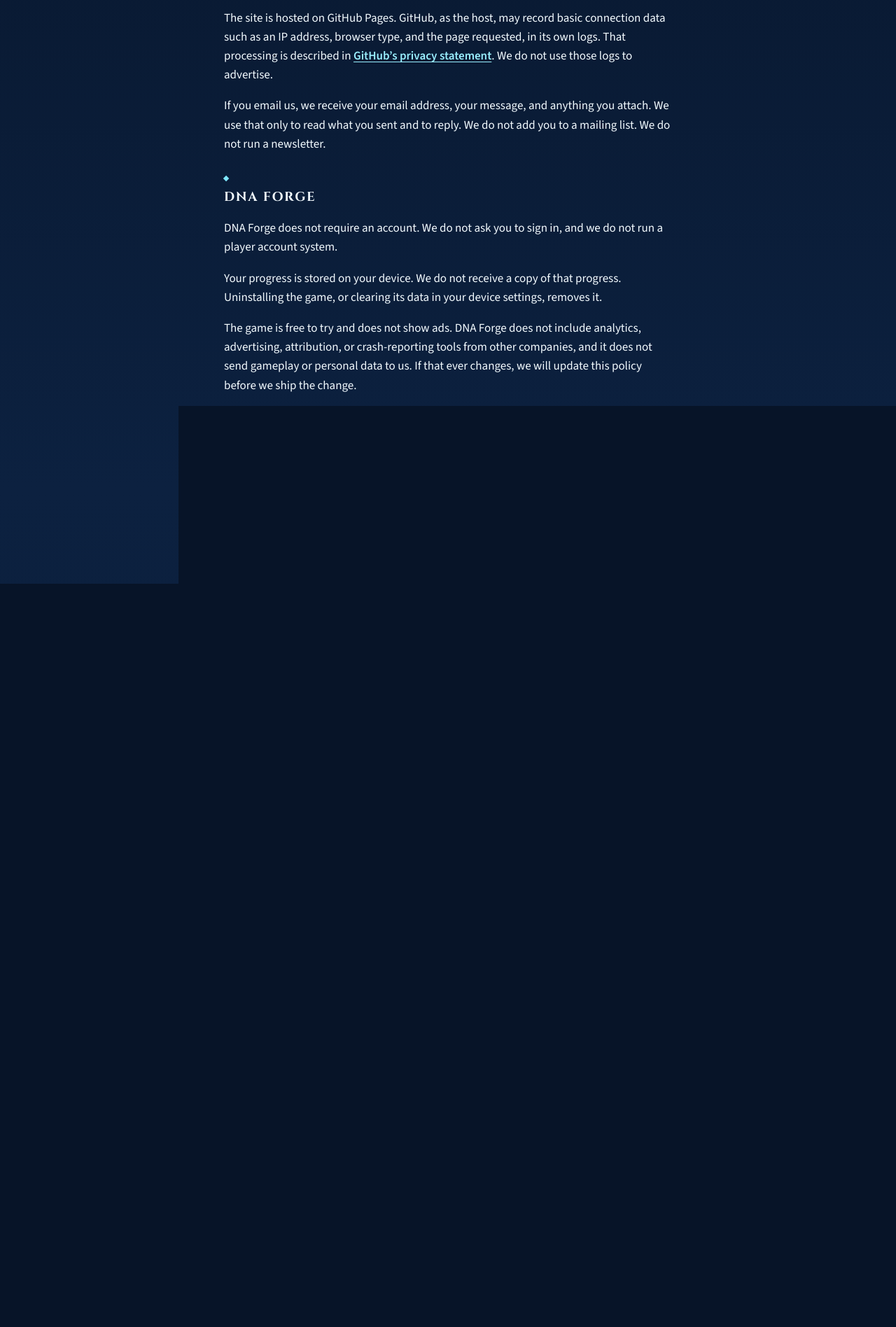
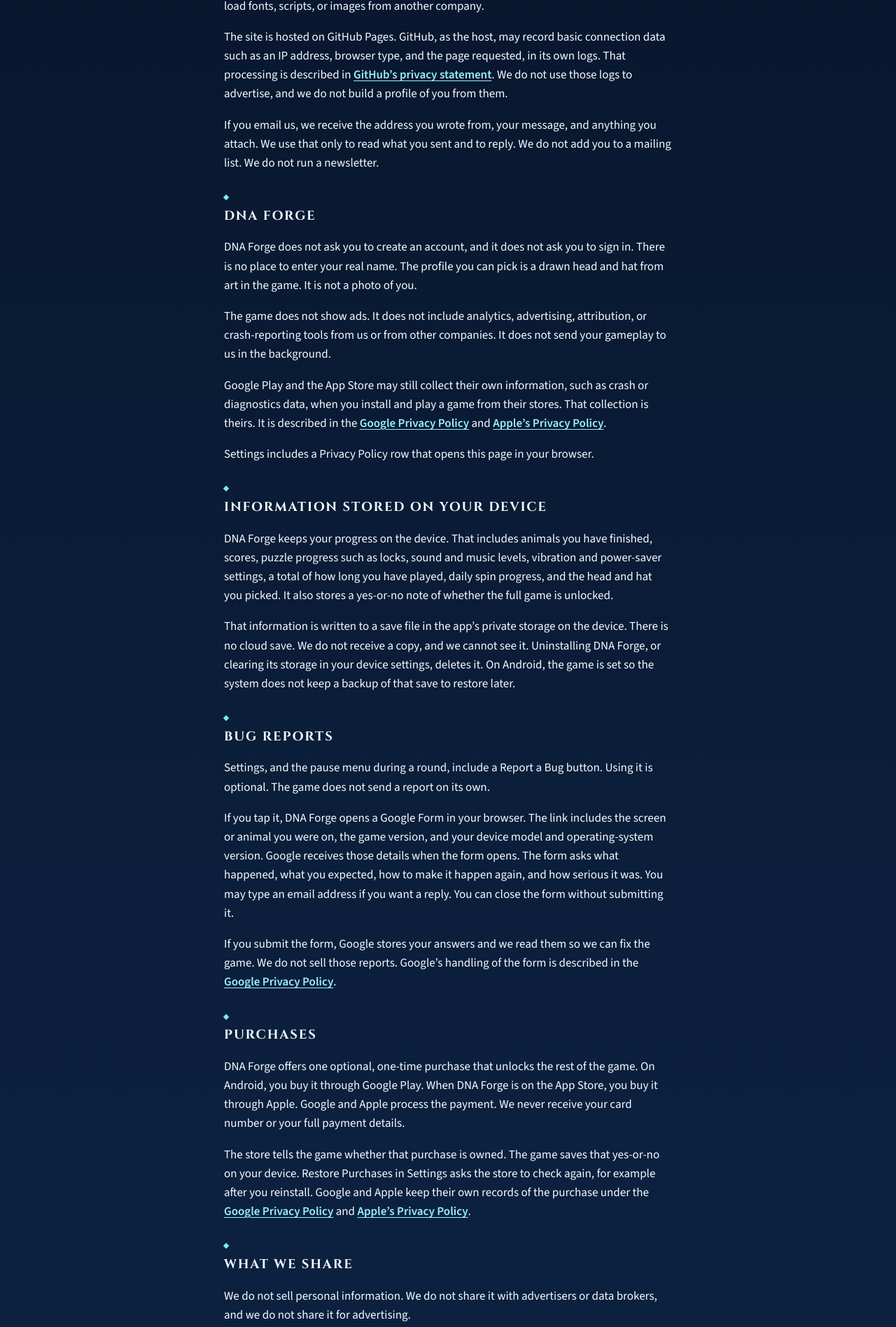
Before and after one commit to Qubz2700/valorwright-site, a plain HTML site: page privacy/index.html in a window 1280 px wide. Shown: the part 691-2587 px from the top of the page at 70% size. Before the commit the page ends 2526 px from the top, so only its background shows below. Drawn offline with Linux system fonts and the light colour scheme.

Commit message:
Rewrite the privacy policy for DNA Forge and the website. (#8)
Describe on-device saves, optional bug reports, and store purchases, and label the footer link Privacy Policy.

Co-authored-by: Cursor Agent <cursoragent@cursor.com>
Co-authored-by: Qubz <Qubz2700@users.noreply.github.com>

```diff
--- a/privacy/index.html
+++ b/privacy/index.html
@@ -4,14 +4,14 @@
   <meta charset="utf-8">
   <meta name="viewport" content="width=device-width, initial-scale=1">
   <title>Privacy policy — Valorwright Games</title>
-  <meta name="description" content="Privacy policy for the Valorwright Games website and DNA Forge. How the studio handles information, in plain language.">
+  <meta name="description" content="Privacy policy for Valorwright Games LLC, valorwright.com, and the game DNA Forge. What stays on your device, optional bug reports, and store purchases.">
   <meta name="author" content="Valorwright Games LLC">
   <meta name="theme-color" content="#071428">
   <link rel="canonical" href="https://valorwright.com/privacy/">
   <meta property="og:type" content="website">
   <meta property="og:site_name" content="Valorwright Games">
   <meta property="og:title" content="Privacy policy — Valorwright Games">
-  <meta property="og:description" content="How Valorwright Games handles information on this website and in DNA Forge.">
+  <meta property="og:description" content="How Valorwright Games LLC handles information on this website and in DNA Forge.">
   <meta property="og:url" content="https://valorwright.com/privacy/">
   <meta property="og:image" content="https://valorwright.com/assets/og.jpg">
   <meta property="og:image:width" content="1200">
@@ -19,7 +19,7 @@
   <meta property="og:image:alt" content="Valorwright Games LLC. Forged in courage. Crafted for glory.">
   <meta name="twitter:card" content="summary_large_image">
   <meta name="twitter:title" content="Privacy policy — Valorwright Games">
-  <meta name="twitter:description" content="How Valorwright Games handles information on this website and in DNA Forge.">
+  <meta name="twitter:description" content="How Valorwright Games LLC handles information on this website and in DNA Forge.">
   <meta name="twitter:image" content="https://valorwright.com/assets/og.jpg">
   <meta name="twitter:image:alt" content="Valorwright Games LLC. Forged in courage. Crafted for glory.">
   <link rel="icon" href="/favicon.ico?v=3" sizes="any">
@@ -46,42 +46,64 @@
   <main id="content">
     <header class="page-head wrap">
       <h1 class="page-title">Privacy policy</h1>
-      <p class="effective">Effective October 31, 2026</p>
+      <p class="effective">Effective November 19, 2026</p>
     </header>
     <article class="policy wrap">
-      <p>This policy explains what Valorwright Games LLC does with information when you use our website, valorwright.com, and our mobile game DNA Forge. It is written in plain language. We update this page when our practices change.</p>
+      <p>This policy explains how Valorwright Games LLC handles information when you use our website, valorwright.com, and our mobile game DNA Forge. DNA Forge on Android uses the package name com.valorwright.dnaforge. The same policy covers the Apple version of the game. It is written in plain language.</p>
 
       <h2>Who we are</h2>
-      <p>Valorwright Games LLC is a small, 100% veteran-owned indie game studio in Texas, USA. In this policy, “we” means the studio.</p>
+      <p>Valorwright Games LLC is a Texas limited liability company. In this policy, “we” and “the studio” mean Valorwright Games LLC. This policy covers the website and DNA Forge.</p>
       <p>Privacy questions go to <a href="mailto:contact@valorwright.com">contact@valorwright.com</a>.</p>
 
       <h2>The website</h2>
       <p>You can read the site without an account. We do not run ads. We do not use analytics, advertising cookies, or other tracking. These pages do not set cookies, and they do not load fonts, scripts, or images from another company.</p>
-      <p>The site is hosted on GitHub Pages. GitHub, as the host, may record basic connection data such as an IP address, browser type, and the page requested, in its own logs. That processing is described in <a href="https://docs.github.com/en/site-policy/privacy-policies/github-general-privacy-statement">GitHub’s privacy statement</a>. We do not use those logs to advertise.</p>
-      <p>If you email us, we receive your email address, your message, and anything you attach. We use that only to read what you sent and to reply. We do not add you to a mailing list. We do not run a newsletter.</p>
+      <p>The site is hosted on GitHub Pages. GitHub, as the host, may record basic connection data such as an IP address, browser type, and the page requested, in its own logs. That processing is described in <a href="https://docs.github.com/en/site-policy/privacy-policies/github-general-privacy-statement">GitHub’s privacy statement</a>. We do not use those logs to advertise, and we do not build a profile of you from them.</p>
+      <p>If you email us, we receive the address you wrote from, your message, and anything you attach. We use that only to read what you sent and to reply. We do not add you to a mailing list. We do not run a newsletter.</p>
 
       <h2>DNA Forge</h2>
-      <p>DNA Forge does not require an account. We do not ask you to sign in, and we do not run a player account system.</p>
-      <p>Your progress is stored on your device. We do not receive a copy of that progress. Uninstalling the game, or clearing its data in your device settings, removes it.</p>
-      <p>The game is free to try and does not show ads. DNA Forge does not include analytics, advertising, attribution, or crash-reporting tools from other companies, and it does not send gameplay or personal data to us. If that ever changes, we will update this policy before we ship the change.</p>
-      <p>We do not sell personal information. We do not share it with advertisers or data brokers.</p>
+      <p>DNA Forge does not ask you to create an account, and it does not ask you to sign in. There is no place to enter your real name. The profile you can pick is a drawn head and hat from art in the game. It is not a photo of you.</p>
+      <p>The game does not show ads. It does not include analytics, advertising, attribution, or crash-reporting tools from us or from other companies. It does not send your gameplay to us in the background.</p>
+      <p>Google Play and the App Store may still collect their own information, such as crash or diagnostics data, when you install and play a game from their stores. That collection is theirs. It is described in the <a href="https://policies.google.com/privacy">Google Privacy Policy</a> and <a href="https://www.apple.com/legal/privacy/">Apple’s Privacy Policy</a>.</p>
+      <p>Settings includes a Privacy Policy row that opens this page in your browser.</p>
 
-      <h2>In-app purchases</h2>
-      <p>DNA Forge offers one optional, one-time purchase through Google Play that unlocks more of the game. Google Play processes that payment under its own policy. Valorwright Games does not receive your card number or full payment details.</p>
-      <p>Google describes that processing in the <a href="https://policies.google.com/privacy">Google Privacy Policy</a>.</p>
+      <h2>Information stored on your device</h2>
+      <p>DNA Forge keeps your progress on the device. That includes animals you have finished, scores, puzzle progress such as locks, sound and music levels, vibration and power-saver settings, a total of how long you have played, daily spin progress, and the head and hat you picked. It also stores a yes-or-no note of whether the full game is unlocked.</p>
+      <p>That information is written to a save file in the app’s private storage on the device. There is no cloud save. We do not receive a copy, and we cannot see it. Uninstalling DNA Forge, or clearing its storage in your device settings, deletes it. On Android, the game is set so the system does not keep a backup of that save to restore later.</p>
 
-      <h2>Children’s privacy</h2>
-      <p>This website is a general-audience studio site. DNA Forge can be played without creating an account, and it does not ask for a name, email address, or other contact details.</p>
-      <p>We do not knowingly collect personal information from children under 13. If you are a parent and believe a child has sent us personal information by email, write to <a href="mailto:contact@valorwright.com">contact@valorwright.com</a> and we will delete it.</p>
+      <h2>Bug reports</h2>
+      <p>Settings, and the pause menu during a round, include a Report a Bug button. Using it is optional. The game does not send a report on its own.</p>
+      <p>If you tap it, DNA Forge opens a Google Form in your browser. The link includes the screen or animal you were on, the game version, and your device model and operating-system version. Google receives those details when the form opens. The form asks what happened, what you expected, how to make it happen again, and how serious it was. You may type an email address if you want a reply. You can close the form without submitting it.</p>
+      <p>If you submit the form, Google stores your answers and we read them so we can fix the game. We do not sell those reports. Google’s handling of the form is described in the <a href="https://policies.google.com/privacy">Google Privacy Policy</a>.</p>
+
+      <h2>Purchases</h2>
+      <p>DNA Forge offers one optional, one-time purchase that unlocks the rest of the game. On Android, you buy it through Google Play. When DNA Forge is on the App Store, you buy it through Apple. Google and Apple process the payment. We never receive your card number or your full payment details.</p>
+      <p>The store tells the game whether that purchase is owned. The game saves that yes-or-no on your device. Restore Purchases in Settings asks the store to check again, for example after you reinstall. Google and Apple keep their own records of the purchase under the <a href="https://policies.google.com/privacy">Google Privacy Policy</a> and <a href="https://www.apple.com/legal/privacy/">Apple’s Privacy Policy</a>.</p>
+
+      <h2>What we share</h2>
+      <p>We do not sell personal information. We do not share it with advertisers or data brokers, and we do not share it for advertising.</p>
+      <p>The sharing this policy describes is GitHub hosting the website, Google hosting a bug report you choose to open or submit, and Google or Apple handling a purchase. We may also disclose information when the law requires it.</p>
+
+      <h2>Children</h2>
+      <p>DNA Forge is for ages 13 and up. It is not directed at children under 13. This website is a general studio site, not a site for children.</p>
+      <p>We do not knowingly collect personal information from children under 13. The game does not ask for a name, an email address, or other contact details. If you are a parent or guardian and you believe a child under 13 has sent us personal information, for example by email or in a bug report, write to <a href="mailto:contact@valorwright.com">contact@valorwright.com</a> and we will delete it.</p>
 
       <h2>How long we keep information</h2>
-      <p>Email we receive is kept long enough to correspond with you, and deleted when we no longer need it. Game progress stays on the device, under your control. We do not keep a studio copy of gameplay.</p>
+      <p>Game progress stays on your device until you delete it. Uninstalling the game, or clearing its data, removes that local copy. We do not keep a studio copy of gameplay.</p>
+      <p>Email we receive is kept long enough to correspond with you, then deleted. Bug reports are kept while we need them to find and fix problems, then deleted. You can ask us to delete an email or a bug report sooner.</p>
+
+      <h2>Your requests</h2>
+      <p>You can ask us what personal information we have about you, ask for a copy, ask us to correct it, or ask us to delete it. You can also tell us not to sell your information. We do not sell personal information, and we do not share it for advertising. Asking will not change your access to the game.</p>
+      <p>These are the kinds of requests described by the EU and UK General Data Protection Regulation (GDPR), the California Consumer Privacy Act as amended by the CPRA, and similar laws in other places. Write to <a href="mailto:contact@valorwright.com">contact@valorwright.com</a>. Say what you want and how we can reach you. We may need enough detail to find the right email or bug report. We will answer within the time the law that applies to you requires.</p>
+      <p>Information that never leaves your device is not in our hands. To delete that, uninstall DNA Forge or clear its storage.</p>
+
+      <h2>Players outside the United States</h2>
+      <p>DNA Forge is released worldwide. Valorwright Games LLC is a company in the United States. If you email us, or submit a bug report, from another country, we process that information in the United States. Google, Apple, and GitHub may process information in the countries where they operate. Their policies describe that.</p>
 
       <h2>Changes</h2>
-      <p>We may update this policy when the site or the game changes. When we do, we change the effective date at the top of this page. The current version is always the one published here.</p>
+      <p>We may update this policy when the site or the game changes. When we do, we change the effective date at the top of this page. The current version is always the one published at <a href="https://valorwright.com/privacy/">valorwright.com/privacy</a>.</p>
 
       <h2>Contact</h2>
-      <p>Valorwright Games LLC<br>Texas, USA<br><a href="mailto:contact@valorwright.com">contact@valorwright.com</a></p>
+      <p>Valorwright Games LLC<br><a href="mailto:contact@valorwright.com">contact@valorwright.com</a></p>
     </article>
   </main>
   <footer class="site-footer">
@@ -90,7 +112,7 @@
       <p class="footer-place">Texas, USA</p>
       <ul class="footer-links">
         <li><a href="mailto:contact@valorwright.com">contact@valorwright.com</a></li>
-        <li><a href="/privacy/" aria-current="page">Privacy policy</a></li>
+        <li><a href="/privacy/" aria-current="page">Privacy Policy</a></li>
       </ul>
       <p class="copyright">© 2026 Valorwright Games LLC</p>
     </div>
--- a/sitemap.xml
+++ b/sitemap.xml
@@ -10,6 +10,6 @@
   </url>
   <url>
     <loc>https://valorwright.com/privacy/</loc>
-    <lastmod>2026-10-29</lastmod>
+    <lastmod>2026-11-19</lastmod>
   </url>
 </urlset>
```
Also changed, not shown: 404.html (+1 -1 lines), dna-forge/index.html (+1 -1 lines), index.html (+1 -1 lines).
